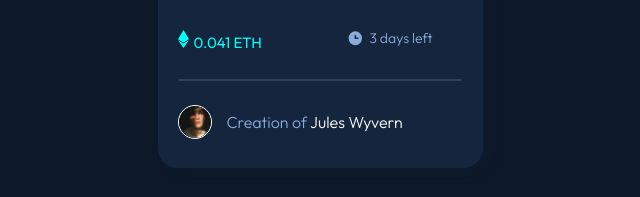
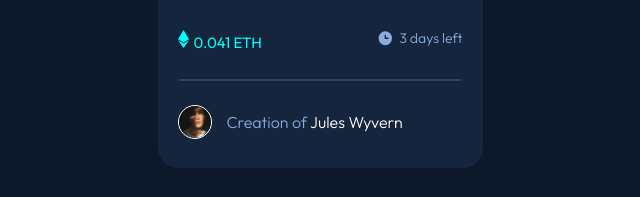
Before and after one commit to eddy-t/FrontEnd-Mentor-Challenge-nft-preview-card-component-main, a plain HTML site: page index.html in a window 1280 px wide. Shown: the part 467-664 px from the top of the page, 320-960 px from the left. Drawn offline with Linux system fonts and the light colour scheme.

Commit message:
Update style.css

```diff
--- a/stylesheets/style.css
+++ b/stylesheets/style.css
@@ -17,7 +17,7 @@ main {margin: 2rem; justify-content: center; display: flex;}
 .card-text {text-align: left; color: hsl(215, 51%, 70%); font-family: 'Outfit'; font-weight: 300; font-size: 18px;}
 #price {float: left; text-align: left; font-family: 'Outfit'; font-weight: 400; color: hsl(178, 100%, 50%); font-size: 15px;}
 #price img {margin-right: 5px;}
-#timeleft {margin-right: 30px; font-weight: 400; font-size: 14px; display: flex; float: right; color: hsl(215, 51%, 70%); font-family: 'Outfit'; font-weight: 300;}
+#timeleft {font-weight: 400; font-size: 14px; display: flex; float: right; color: hsl(215, 51%, 70%); font-family: 'Outfit'; font-weight: 300;}
 #timeleft img {margin-right: 5px;}
 #line {color: hsl(215, 32%, 27%); width: 280px; border: 1px groove hsl(215, 32%, 27%); text-align: center; justify-content: center; display: inline-flex;}
 #author {color: hsl(215, 51%, 70%); font-family: 'Outfit'; font-weight: 300; float: left; margin-top: 27px; margin-left: 15px; font-size: 16px;}
```
